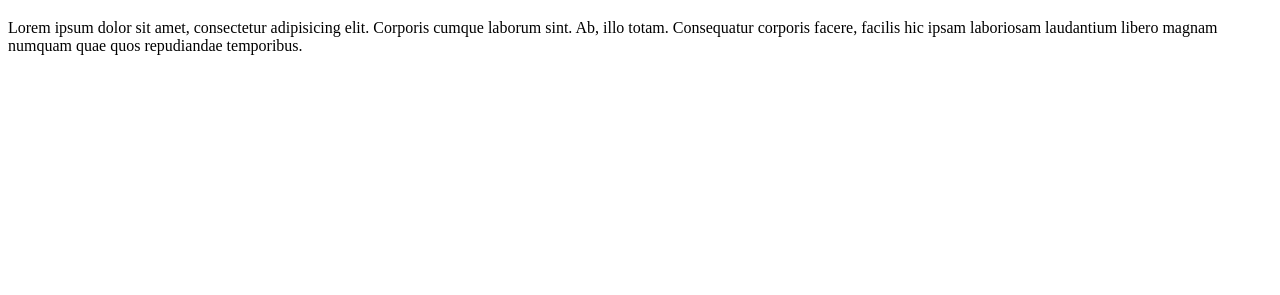
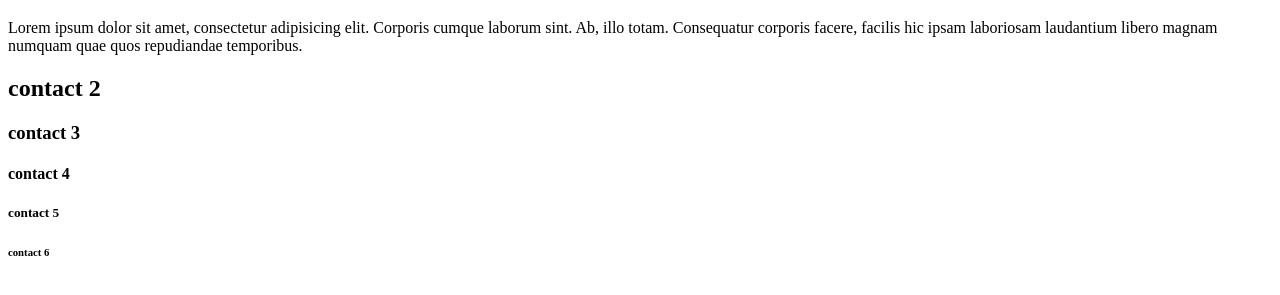
Before and after one commit to Aminataei/project, a plain HTML site: page contact.html in a window 1280 px wide. Shown: the part 61-356 px from the top of the page. Drawn offline with Linux system fonts and the light colour scheme.

Commit message:
add contact

```diff
--- a/contact.html
+++ b/contact.html
@@ -13,6 +13,11 @@
 
     <p>Lorem ipsum dolor sit amet, consectetur adipisicing elit. Corporis cumque laborum sint. Ab, illo totam. Consequatur corporis facere, facilis hic ipsam laboriosam laudantium libero magnam numquam quae quos repudiandae temporibus.</p>
 
+    <h2>contact 2</h2>
+    <h3>contact 3</h3>
+    <h4>contact 4</h4>
+    <h5>contact 5</h5>
+    <h6>contact 6</h6>
 <script src="js/main.js"></script>
 </body>
 </html>
```
